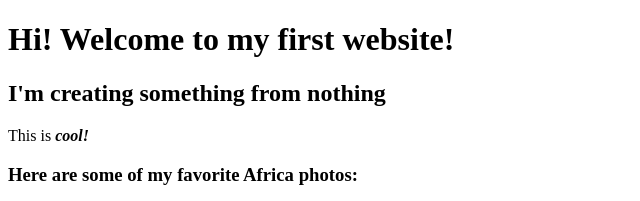
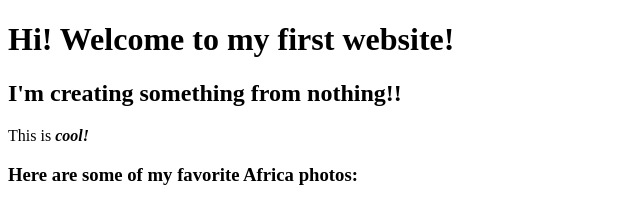
Before and after one commit to Alyssa-Johnson2/Alyssa-Johnson2.github.io, a plain HTML site: page index.html in a window 1280 px wide. Shown: the top 201 px of the page, 0-640 px from the left. Drawn offline with Linux system fonts and the light colour scheme.

Commit message:
made more enthusiastic

```diff
--- a/index.html
+++ b/index.html
@@ -8,7 +8,7 @@
     <body>
     <!-- Ctrl / is a comment. Ctrl D is delete -->
         <h1>Hi! Welcome to my first website! </h1>
-        <h2>I'm creating something from nothing </h2>
+        <h2>I'm creating something from nothing!! </h2>
         <p>This is <em><strong>cool!</strong></em></p>
         <h3>Here are some of my favorite Africa photos:</h3>
         <ol>
```
